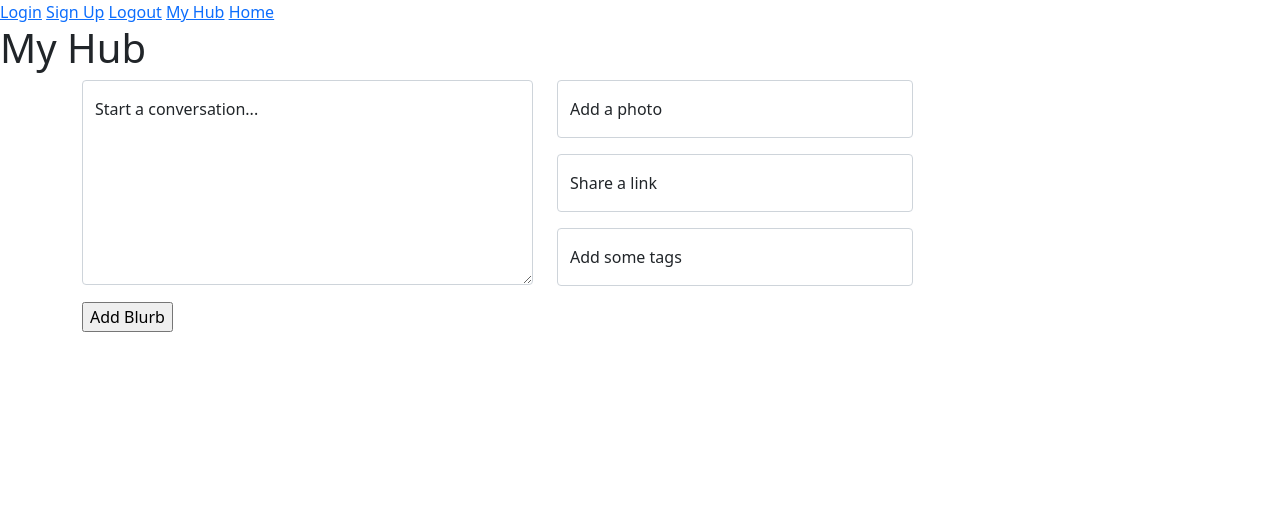
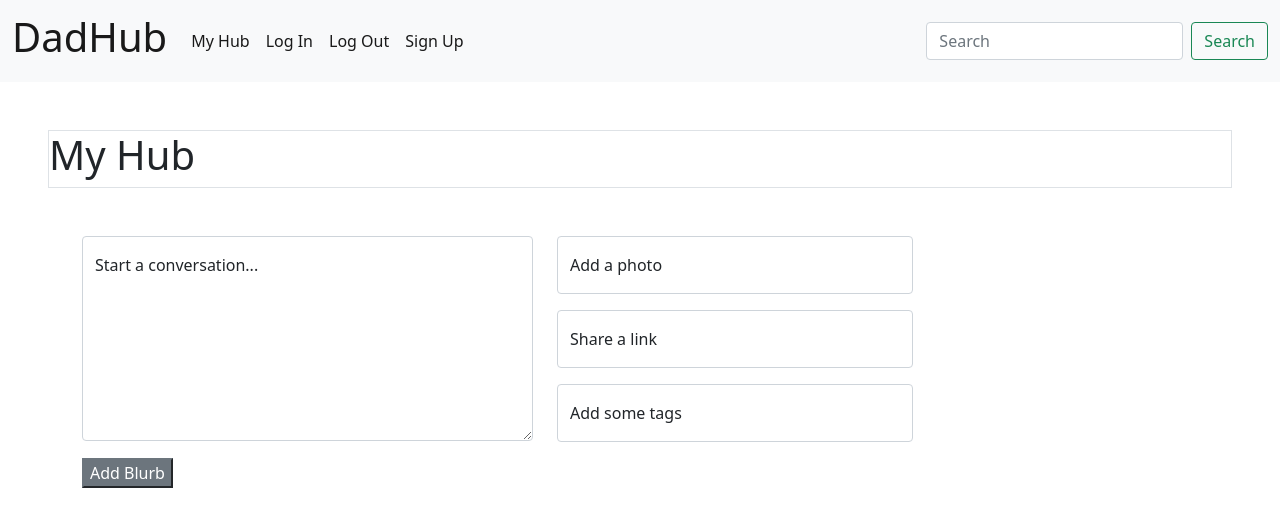
Before and after one commit to ekelly55/DadHub, a Django app: page /blurbs/ in a window 1280 px wide. Shown: the top 527 px of the page. Run offline with Django 4.2, Linux system fonts and the light colour scheme; data that the repository does not hold is empty; some libraries are stand-ins or nearby versions.

```diff
--- a/dad_hub/templates/base.html
+++ b/dad_hub/templates/base.html
@@ -13,15 +13,49 @@
 </head>
 </head>
 <body>
-    <nav>
-        <div>
-            <a href="{% url 'login' %}">Login</a>
-            <a href="{% url 'signup' %}">Sign Up</a>
-            <a href="{% url 'logout' %}">Logout</a>
-            <a href="{% url 'blurbs' %}">My Hub</a>
-            <a href="{% url 'home' %}">Home</a>
+    <nav class="navbar navbar-expand-lg navbar-light bg-light">
+        <div class="container-fluid">
+          <a class="navbar-brand" href="#"><h1>DadHub</h1></a>
+          <button class="navbar-toggler" type="button" data-bs-toggle="collapse" data-bs-target="#navbarSupportedContent" aria-controls="navbarSupportedContent" aria-expanded="false" aria-label="Toggle navigation">
+            <span class="navbar-toggler-icon"></span>
+          </button>
+          <div class="collapse navbar-collapse" id="navbarSupportedContent">
+            <ul class="navbar-nav me-auto mb-2 mb-lg-0">
+              <li class="nav-item">
+                <a class="nav-link active" aria-current="page" href="{% url 'blurbs' %}">My Hub</a>
+              </li>
+              <li class="nav-item">
+                <a class="nav-link active" aria-current="page" href="{% url 'login' %}">Log In</a>
+              </li>
+              <li class="nav-item">
+                <a class="nav-link active" aria-current="page" href="{% url 'signup' %}">Log Out</a>
+              </li>
+              <li class="nav-item">
+                <a class="nav-link active" aria-current="page" href="{% url 'signup' %}">Sign Up</a>
+              </li>
+
+              <!-- <li class="nav-item dropdown">
+                <a class="nav-link dropdown-toggle" href="#" id="navbarDropdown" role="button" data-bs-toggle="dropdown" aria-expanded="false">
+                  Dropdown
+                </a>
+                <ul class="dropdown-menu" aria-labelledby="navbarDropdown">
+                  <li><a class="dropdown-item" href="#">Action</a></li>
+                  <li><a class="dropdown-item" href="#">Another action</a></li>
+                  <li><hr class="dropdown-divider"></li>
+                  <li><a class="dropdown-item" href="#">Something else here</a></li>
+                </ul>
+              </li>
+              <li class="nav-item">
+                <a class="nav-link disabled">Disabled</a>
+              </li> -->
+            </ul>
+            <form class="d-flex">
+              <input class="form-control me-2" type="search" placeholder="Search" aria-label="Search">
+              <button class="btn btn-outline-success" type="submit">Search</button>
+            </form>
+          </div>
         </div>
-    </nav>
+      </nav>
     {% block content%}
 
     {% endblock %}
--- a/dad_hub/templates/blurbs.html
+++ b/dad_hub/templates/blurbs.html
@@ -1,8 +1,10 @@
 {% extends 'base.html' %}
 {% block content %}
 
+<div class="containter m-5 border">
 
-<h1> My Hub </h1>
+    <h1> My Hub </h1>
+</div>
 
 <div class="container mb-5">
     <div class="row">
@@ -37,7 +39,7 @@
         </div>
         <div class="row">
             <div class="col-1">
-                <input class="button is-primary" type="submit" value="Add Blurb" />
+                <input class="button btn-secondary is-primary" type="submit" value="Add Blurb" />
             </div>
         </div>
         </form>
@@ -84,7 +86,7 @@
                                 </div>
                                 <div>
 
-                                    <a href="/blurbs/{{blurb.id}}" class="btn btn-secondary btn-sm">See More</a>
+                                    <a href="/blurbs/{{blurb.id}}" class="btn btn-secondary btn-sm">Add a Response</a>
                                 </div>
                             </div>
                         </div>
--- a/dad_hub/views.py
+++ b/dad_hub/views.py
@@ -50,7 +50,6 @@ class BlurbDetail(DetailView):
     model = Blurb
     template_name = 'blurb_detail.html'
     def get_context_data(self, **kwargs):
-        form = BlurbForm()
         context = super().get_context_data(**kwargs)
         context['responses'] = Response.objects.all()
         return context
```
Also changed, not shown: dad_hub/templates/blurb_detail.html (+73 -33 lines).
